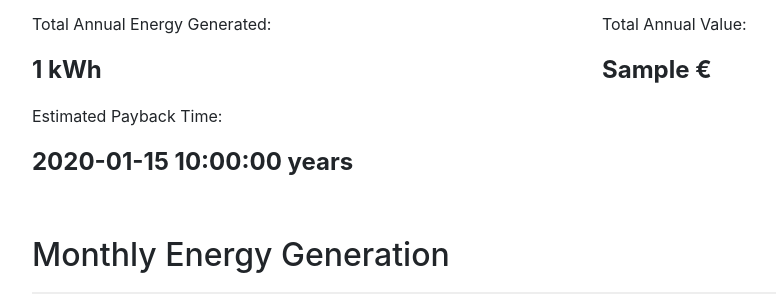
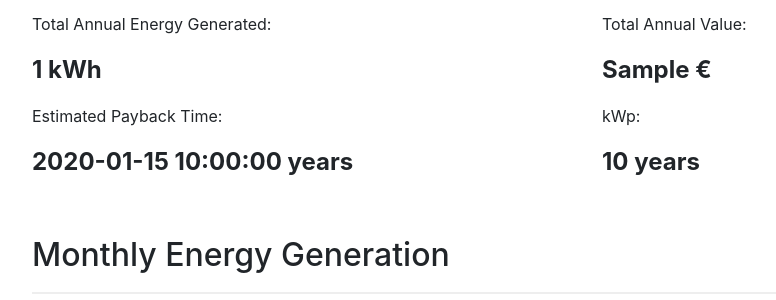
Before and after one commit to sitscholl/SolarEnergy, a Python web app: template templates/report.html in a window 1280 px wide. Shown: the part 735-1035 px from the top of the page, without its empty margins (53-829 px from the left). Run offline with Jinja, Linux system fonts and the light colour scheme; the template is opened without the code that fills it: most values are stand-ins (such as "Sample title", 1, 10 or a date in 2020); some libraries are stand-ins or nearby versions.

Commit message:
included kWp calculation and fixed import

```diff
--- a/main.py
+++ b/main.py
@@ -2,6 +2,7 @@ import numpy as np
 import pandas as pd
 from src.solar import feature_insolation
 from src.transformation import convert_solar_energy
+from src.plot import encode_plot
 from tempfile import TemporaryDirectory
 from pathlib import Path
 import datetime
@@ -87,6 +88,7 @@ if consumption_tbl is not None:
     en_tot_ann = dict_production[area_select].sum().round(1)
     monthly_energy = dict_production[area_select].round(2).to_dict()
     monthly_consumption = energy_tbl["consumption"].round(2).to_dict()
+    kWp = area_select * efficiency
 
     environment = Environment(loader=FileSystemLoader("templates/"))
     template = environment.get_template("report.html")
@@ -104,6 +106,7 @@ if consumption_tbl is not None:
         total_annual_energy = en_tot_ann,
         avoided_costs = ((en_tot_ann * price) / 100).round(1),
         payback_time = np.nan,
+        kWp = kWp,
         monthly_energy_chart = encode_plot(fig),
         monthly_energy = monthly_energy,
         monthly_consumption = monthly_consumption,
--- a/templates/report.html
+++ b/templates/report.html
@@ -92,6 +92,10 @@
         <p>Estimated Payback Time:</p>
         <p class="result-value">{{ payback_time }} years</p>
       </div>
+      <div class="col-md-6">
+        <p>kWp:</p>
+        <p class="result-value">{{ kWp }} years</p>
+      </div>
     </div>
 
     <!-- Monthly Energy Generation Section -->
```
